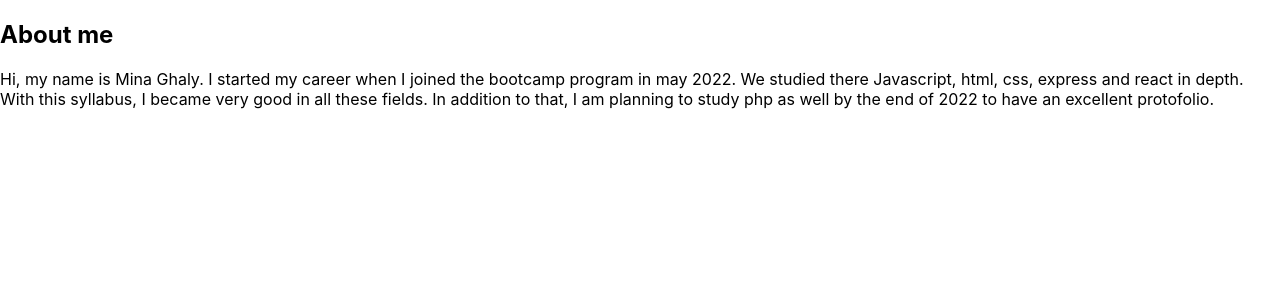
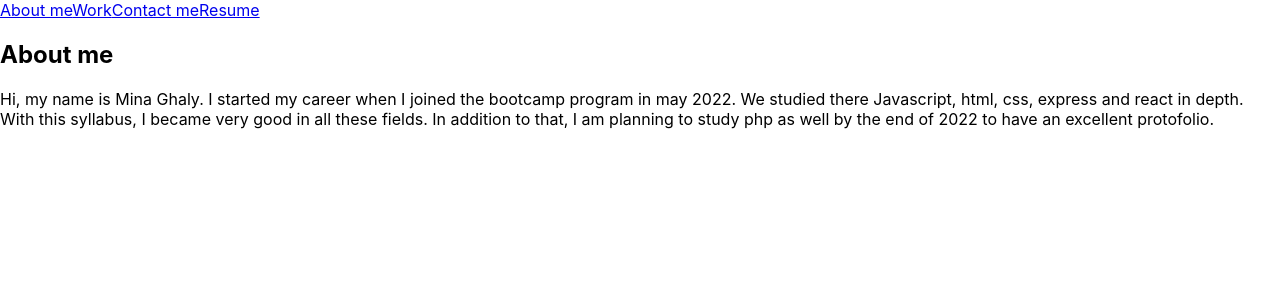
Before and after one commit to Master20100/minaprojectsportfolio, a React (Create React App) app: page / in a window 1280 px wide. Shown: the top 300 px of the page. Built offline with nearby package versions, Linux system fonts and the light colour scheme.

Commit message:
nav bar added, portfolio container fixed

```diff
--- /dev/null
+++ b/src/components/NavTabs.js
@@ -0,0 +1,23 @@
+import React from 'react';
+
+function NavTabs({ currentPage, handlePageChange }) {
+  return (
+    <nav className="nav nav-tabs">
+          <a href="#about_me"
+           onClick={() => handlePageChange('About')}
+          >About me</a>
+          <a href="#projectcontainer"
+          onClick={() => handlePageChange('Work')}
+          >Work</a>
+          <a href="#contact_me"
+          onClick={() => handlePageChange('Contact')}
+          >Contact me</a>
+          <a href="#resume"
+          onClick={() => handlePageChange('About')}
+          >Resume</a>
+
+    </nav>
+  );
+}
+
+export default NavTabs;
--- a/src/components/PortfolioContainer.js
+++ b/src/components/PortfolioContainer.js
@@ -3,7 +3,7 @@ import About from './pages/About';
 import Contact from './pages/Contact';
 import Portfolio from './pages/Portfolio';
 import Resume from './pages/Resume';
-
+import NavTabs from './NavTabs';
 export default function PortfolioContainer() {
   const [currentPage, setCurrentPage] = useState('About');
 
@@ -12,20 +12,25 @@ export default function PortfolioContainer() {
     if (currentPage === 'About') {
       return <About />;
     }
+    if (currentPage === 'Work') {
+      return <Portfolio />;
+    }
     if (currentPage === 'Contact') {
       return <Contact />;
-    }
-    if (currentPage === 'Home') {
-      return <Portfolio />;
     }
     if (currentPage === 'Resume')
       return <Resume />;
   };
+  const handlePageChange = (page) => setCurrentPage(page);
 
 
   return (
    <div>
-{About()}
+ <NavTabs currentPage={currentPage} handlePageChange={handlePageChange} />
+      {renderPage()}
+
+
+
    </div>
   );
 }
```
